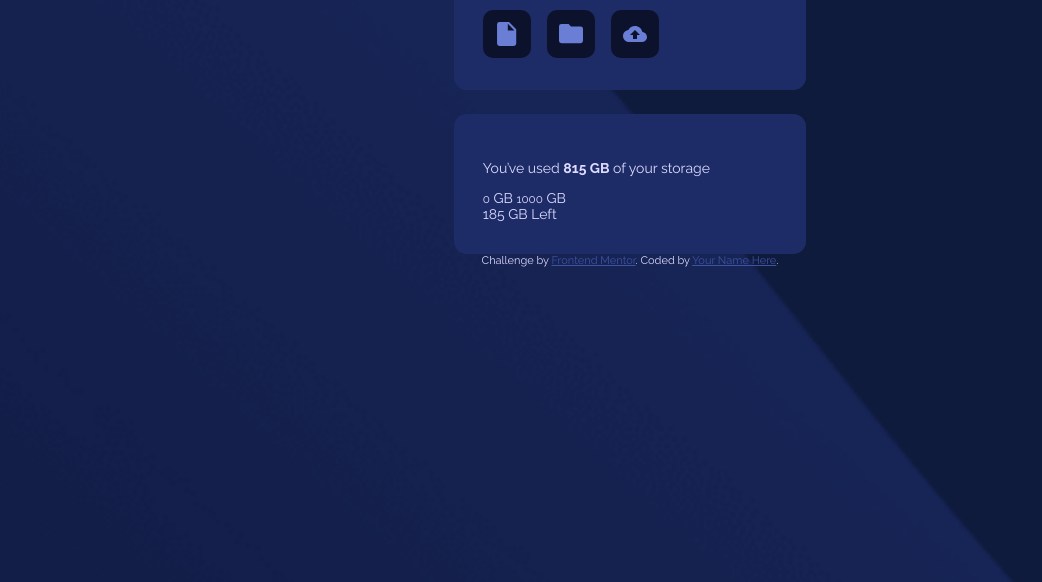
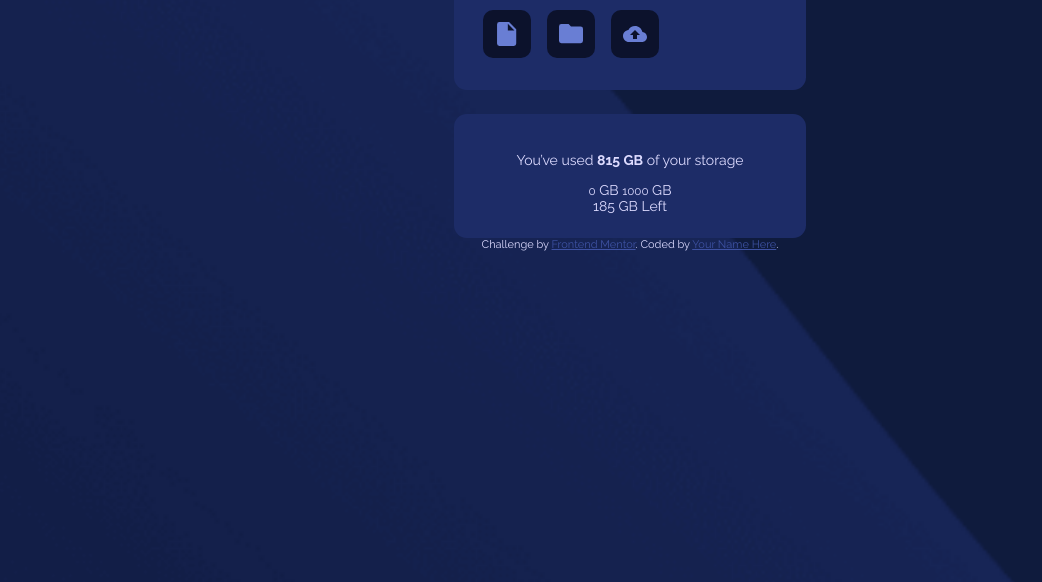
Before and after one commit to AlwinJun/fylo-data-storage-component, a plain HTML site: page index.html in a window 1280 px wide. Shown: the part 218-800 px from the top of the page, without its empty margins (10-1052 px from the left). Drawn offline with Linux system fonts and the light colour scheme.

Commit message:
Add style to card icons and card details

```diff
--- a/style.css
+++ b/style.css
@@ -94,6 +94,12 @@ ul{
 
 /* === Card Details === */
 
+.card-details {
+  display: flex;
+  flex-direction: column;
+  align-items: center;
+  padding: 1.5rem 1.3rem;
+}
 
 
 .attribution {
```
